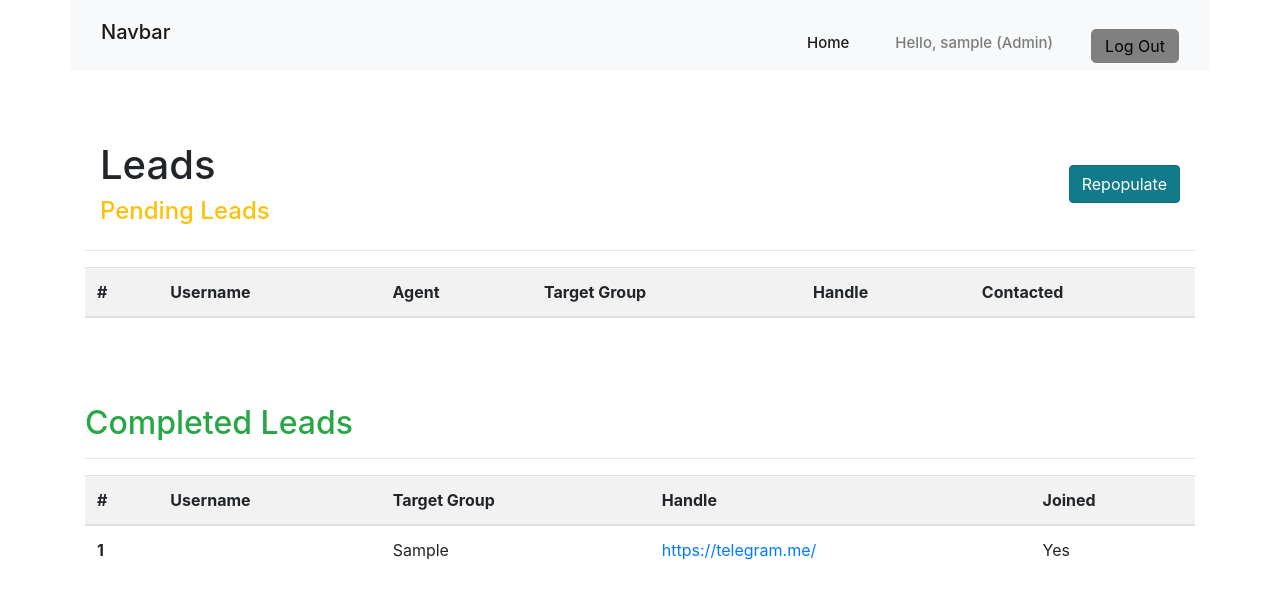
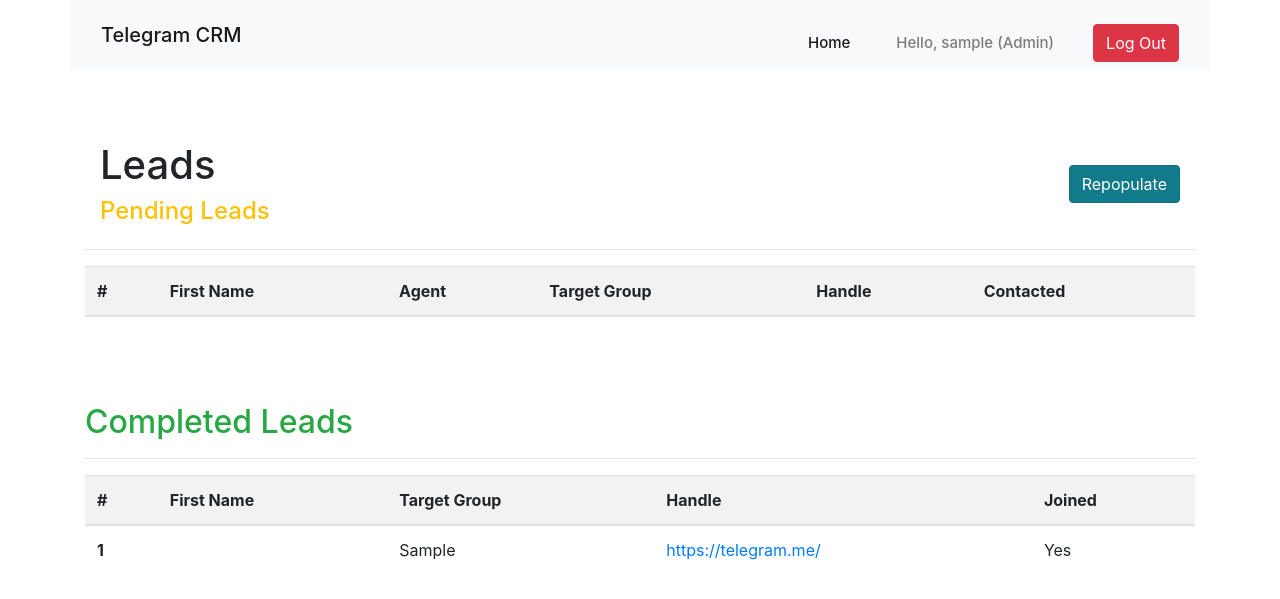
Before and after one commit to vscaleconsulting/telegram_crm, a Django app: page /leads/ in a window 1280 px wide. Shown: the top 599 px of the page. Run offline with Django 3.2, Linux system fonts and the light colour scheme; a user stored in the database is signed in; tables that the repository leaves empty hold one stand-in row (values such as "Sample post"); lists and menus that the app fills with data are empty; parts of the project's set-up code (start-up, migrations or seed data) failed here and were passed over; some libraries are stand-ins or nearby versions.

Commit message:
Small Changes

```diff
--- a/leads/templates/leads/lead-list-fancy.html
+++ b/leads/templates/leads/lead-list-fancy.html
@@ -30,7 +30,7 @@
 			<table class="table">
 				<thead class="thead">
 					<th scope="col">#</th>
-					<th scope="col">Username</th>
+					<th scope="col">First Name</th>
 					<th scope="col">Agent</th>
 					<th scope="col">Target Group</th>
 					<th scope="col">Handle</th>
@@ -65,7 +65,7 @@
 			<table class="table">
 				<thead class="thead">
 					<th scope="col">#</th>
-					<th scope="col">Username</th>
+					<th scope="col">First Name</th>
 					<th scope="col">Target Group</th>
 					<th scope="col">Handle</th>
 					<th scope="col">Joined</th>
@@ -74,7 +74,7 @@
 					{% for campaign in campaign_contacted %}
 					<tr>
 						<th scope="row">{{ forloop.counter }}</th>
-						<td>{{ campaign.lead.username }}</td>
+						<td>{{ campaign.lead.first_name }}</td>
 						<td>{{ campaign.target_grp }}</td>
 						<td>
 							<a href="https://telegram.me/{{ campaign.lead.username }}">https://telegram.me/{{ campaign.lead.username }}</a>
--- a/static/base.css
+++ b/static/base.css
@@ -8,6 +8,8 @@
 .navbar-nav{
     margin-left: auto;
 }
+
+
 
 .logoutBtn{
     background-color: gray;
--- a/templates/nav.html
+++ b/templates/nav.html
@@ -1,20 +1,26 @@
 <nav class="navbar navbar-expand-lg navbar-light bg-light container">
 
     <div class="container-fluid">
-        <a class="navbar-brand h4" href="#">Navbar</a>
+        <a class="navbar-brand mb-0 h4" href="#">Telegram CRM</a>
         <button class="navbar-toggler" type="button" data-bs-toggle="collapse" data-bs-target="#navbarSupportedContent"
             aria-controls="navbarSupportedContent" aria-expanded="false" aria-label="Toggle navigation">
             <span class="navbar-toggler-icon"></span>
         </button>
-        <div class="collapse navbar-collapse " id="navbarSupportedContent">
+        <div class="collapse navbar-collapse" id="navbarSupportedContent">
             <ul class="navbar-nav mt-3 mb-2 mb-lg-0">
                 <li class="nav-item">
                     <a class="nav-link active" aria-current="page" href="{% url 'home-page' %}">Home</a>
                 </li>
+
                 {% if request.user.is_superuser %}
                     <li class="nav-item">
                         <p class="nav-link">Hello, {{ user.username }} (Admin) </p>
                     </li>
+                {% elif not request.user.is_authenticated %}
+                    <li class="nav-item">
+                        <a class="nav-link" href="{% url 'agent-create' %}">Create Acccount</a>
+                    </li>
+                    <button class="btn btn-success ml-3" onclick="location.href='{% url 'login-page' %}'">Login</button>
                 {% elif request.user.is_authenticated and not request.user.is_superuser %}
 
                     {% if agent is not None%}
@@ -25,8 +31,7 @@
                         <li class="nav-item">
                             <form method="post">
                                 {% csrf_token %}
-                                <a class="nav-link"><button class="swapBtn" name='swap' type="submit">Swap Phone
-                                        Number</button></a>
+                                <a class="nav-link"><button class="swapBtn" name='swap' type="submit">🔀</button></a>
                             </form>
                             {% comment %} <a class="nav-link" href="#">Swap Numbers</a> {% endcomment %}
                          </li>
@@ -39,9 +44,13 @@
                                     OTP</button> {% endcomment %}
                             </form>
                         </li>
-                        <li class="nav-item">
-                            {{ otp }}
-                        </li>
+                        {% if otp %}
+                            <li class="nav-item">
+                                <div class="nav-link">
+                                    {{ otp }}
+                                </div>
+                            </li>
+                        {% endif %}
                     {% endif %}
 
                 <li class="nav-item">
@@ -52,7 +61,7 @@
 
                 {% if request.user.is_authenticated %}
                     <li class="nav-item">
-                        <button class="logoutBtn" onclick="location.href='{% url 'logout-page' %}'">Log Out</button>
+                        <button class="btn btn-danger ml-3" onclick="location.href='{% url 'logout-page' %}'">Log Out</button>
                     </li>
                 {% endif %}
             </ul>
```
Also changed, not shown: agents/templates/agents/agent-create.html (+21 -5 lines), leads/templates/leads/index.html (deleted, +0 -23 lines), templates/add-leads.html (+19 -9 lines).
